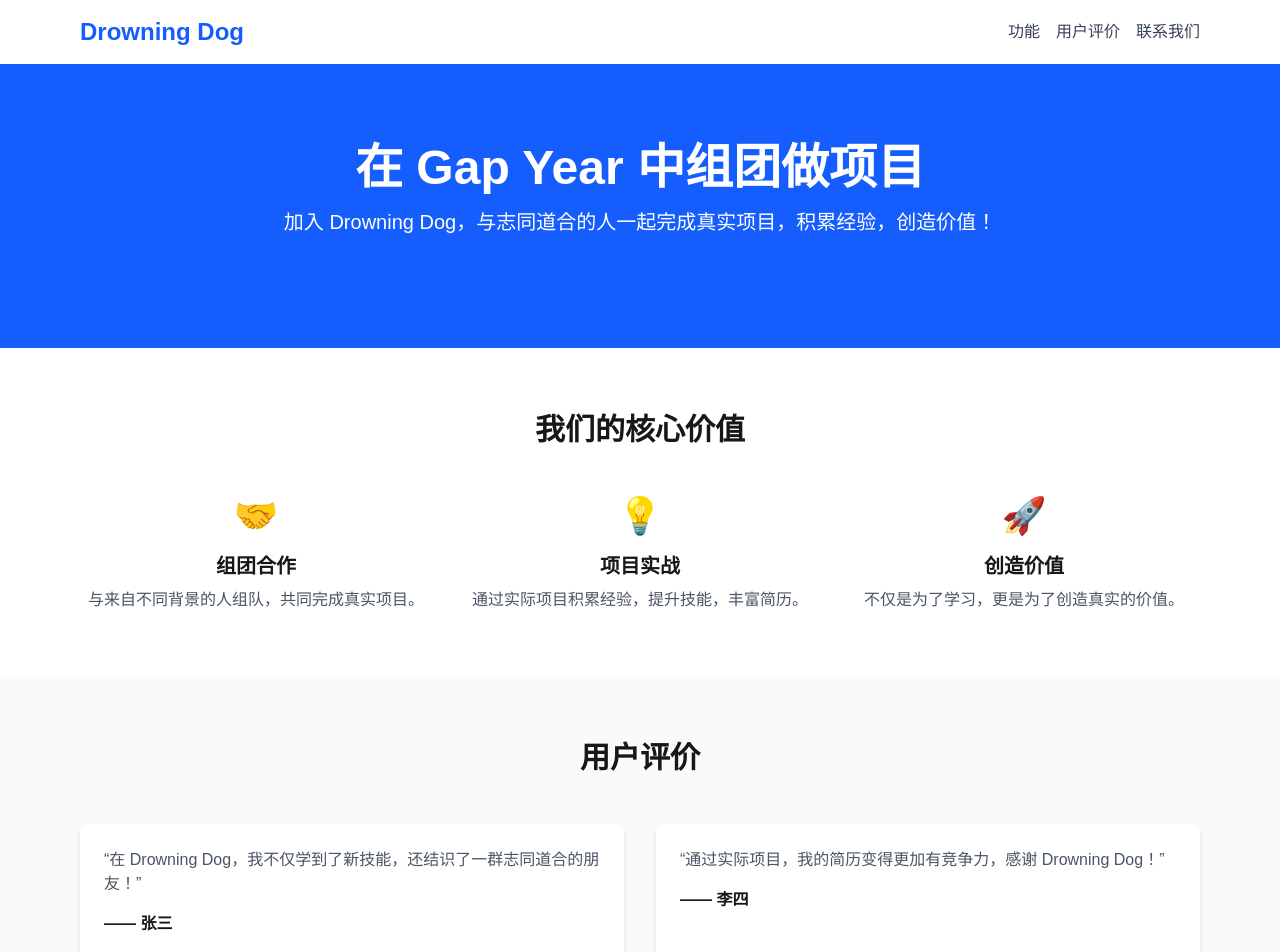
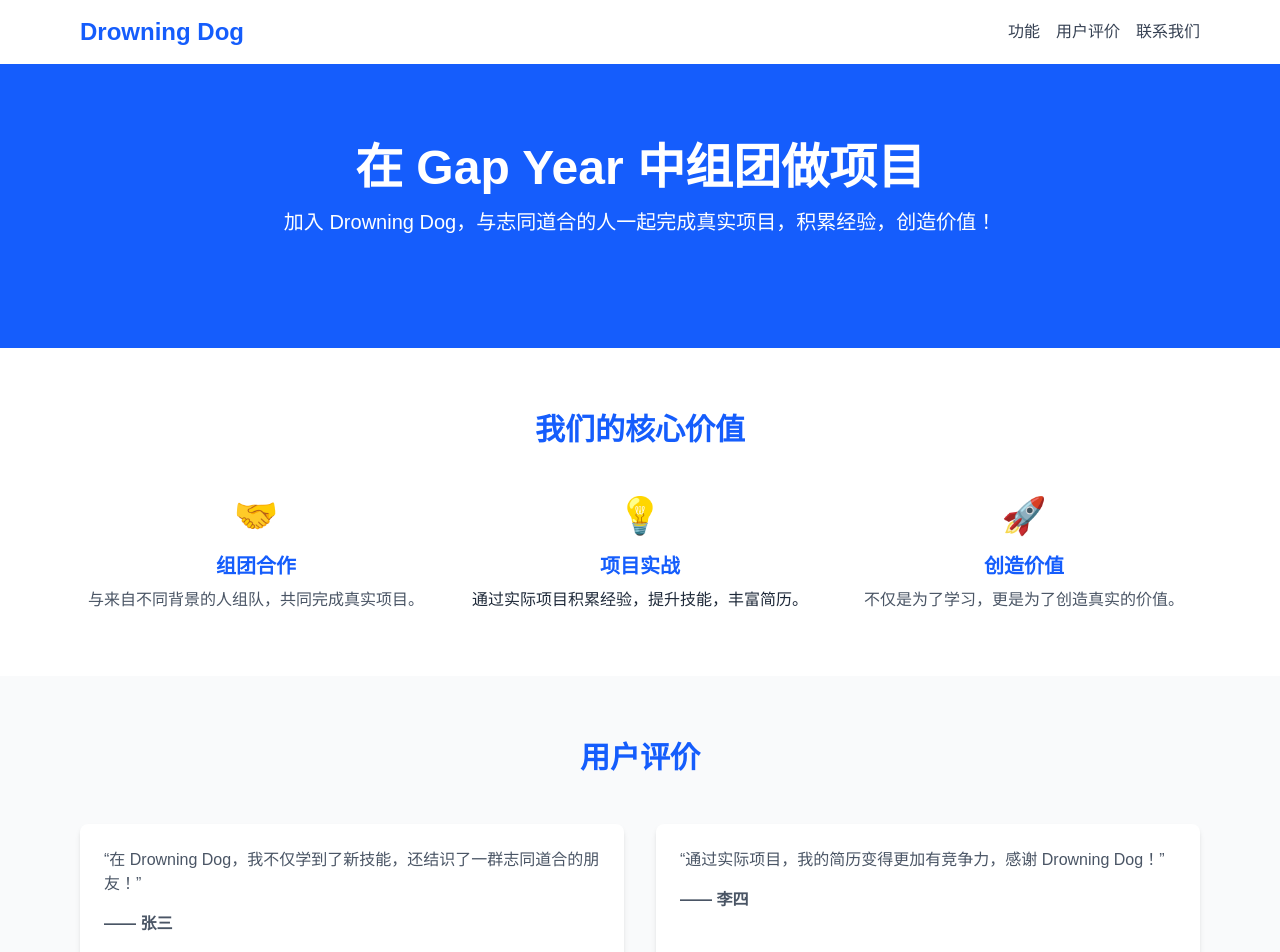
Before and after one commit to drowningdog/fe-main, a Next.js app: page / in a window 1280 px wide. Shown: the top 952 px of the page. Built offline with nearby package versions, Linux system fonts and the light colour scheme.

Commit message:
feat: color redefine

```diff
--- a/src/app/page.tsx
+++ b/src/app/page.tsx
@@ -26,21 +26,21 @@ export default function Home() {
         {/* 功能介绍 */}
         <section id="features" className="py-16 bg-white">
           <div className="max-w-6xl mx-auto px-4">
-            <h2 className="text-3xl font-bold text-center mb-12">我们的核心价值</h2>
+            <h2 className="text-3xl font-bold text-center mb-12 text-blue-600">我们的核心价值</h2>
             <div className="grid grid-cols-1 md:grid-cols-3 gap-8">
               <div className="text-center">
                 <div className="text-4xl mb-4">🤝</div>
-                <h3 className="text-xl font-semibold mb-2">组团合作</h3>
+                <h3 className="text-xl font-semibold mb-2 text-blue-600">组团合作</h3>
                 <p className="text-gray-600">与来自不同背景的人组队，共同完成真实项目。</p>
               </div>
               <div className="text-center">
                 <div className="text-4xl mb-4">💡</div>
-                <h3 className="text-xl font-semibold mb-2">项目实战</h3>
-                <p className="text-gray-600">通过实际项目积累经验，提升技能，丰富简历。</p>
+                <h3 className="text-xl text-gray font-semibold mb-2 text-blue-600">项目实战</h3>
+                <p className="text-gray-800">通过实际项目积累经验，提升技能，丰富简历。</p>
               </div>
               <div className="text-center">
                 <div className="text-4xl mb-4">🚀</div>
-                <h3 className="text-xl font-semibold mb-2">创造价值</h3>
+                <h3 className="text-xl font-semibold mb-2 text-blue-600">创造价值</h3>
                 <p className="text-gray-600">不仅是为了学习，更是为了创造真实的价值。</p>
               </div>
             </div>
@@ -50,15 +50,15 @@ export default function Home() {
         {/* 用户评价 */}
         <section id="testimonials" className="py-16 bg-gray-50">
           <div className="max-w-6xl mx-auto px-4">
-            <h2 className="text-3xl font-bold text-center mb-12">用户评价</h2>
+            <h2 className="text-3xl font-bold text-center mb-12 text-blue-600">用户评价</h2>
             <div className="grid grid-cols-1 md:grid-cols-2 gap-8">
               <div className="bg-white p-6 rounded-lg shadow-md">
                 <p className="text-gray-600 mb-4">“在 Drowning Dog，我不仅学到了新技能，还结识了一群志同道合的朋友！”</p>
-                <p className="font-semibold">—— 张三</p>
+                <p className="font-semibold text-gray-600">—— 张三</p>
               </div>
               <div className="bg-white p-6 rounded-lg shadow-md">
                 <p className="text-gray-600 mb-4">“通过实际项目，我的简历变得更加有竞争力，感谢 Drowning Dog！”</p>
-                <p className="font-semibold">—— 李四</p>
+                <p className="font-semibold text-gray-600">—— 李四</p>
               </div>
             </div>
           </div>
```
